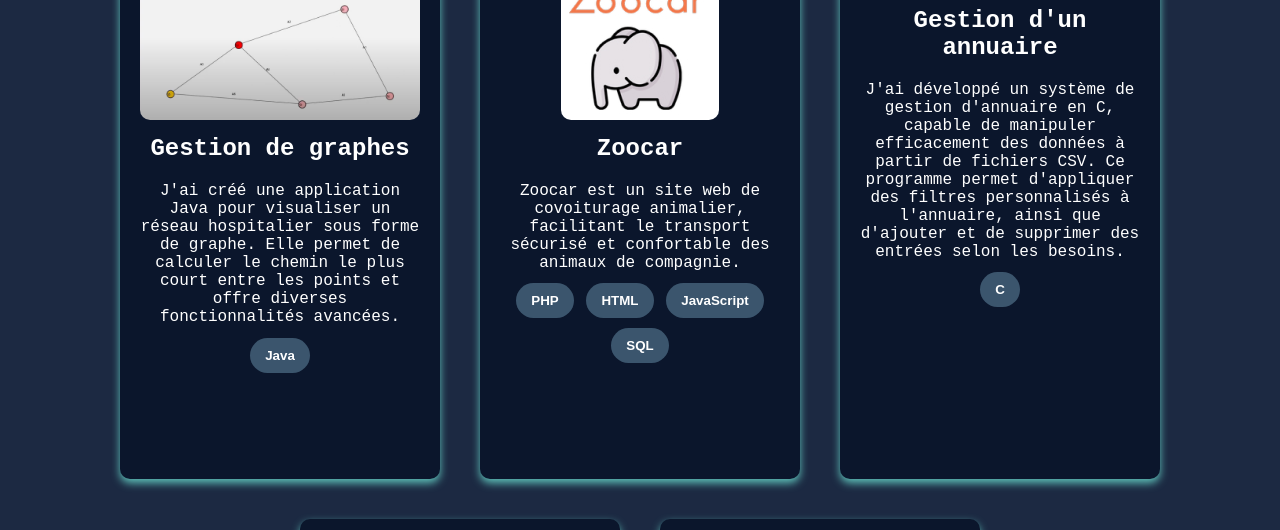
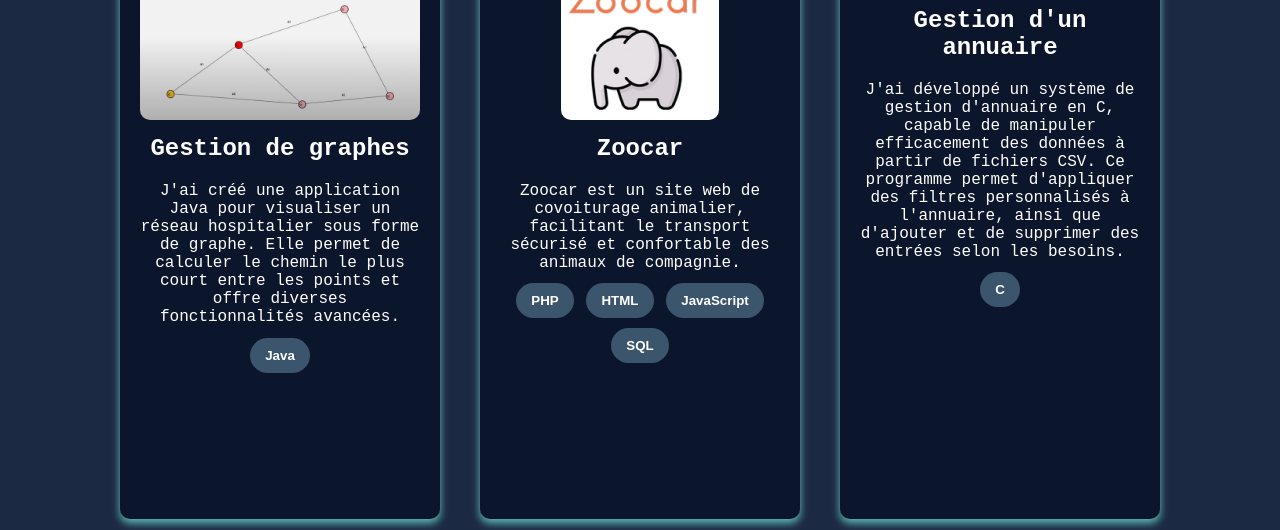
Before and after one commit to redoaztaz/Portfolio, a plain HTML site: page projets.html in a window 1280 px wide. Shown: the part 255-785 px from the top of the page. Drawn offline with Linux system fonts and the light colour scheme.

```diff
--- a/styleP.css
+++ b/styleP.css
@@ -85,7 +85,7 @@ main {
     box-shadow: 0 4px 8px #5FC2BA;
     padding: 20px;
     width: 40vh; /* Fixed width */
-    height: 65vh; /* Fixed height */
+    height: 70vh; /* Fixed height */
     margin: 10px;
     text-align: center;
     position: relative;
```
